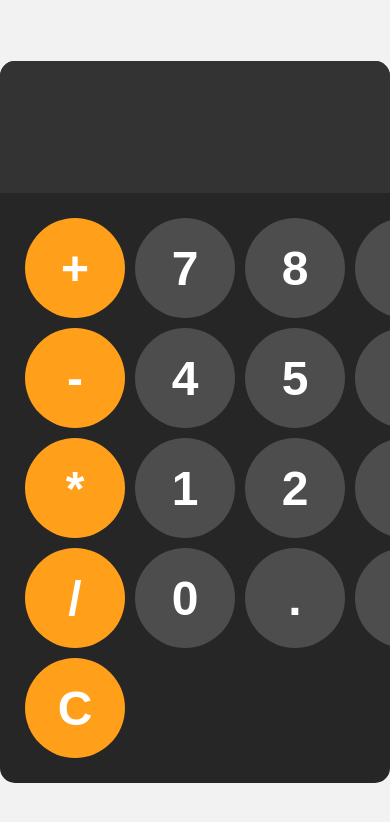
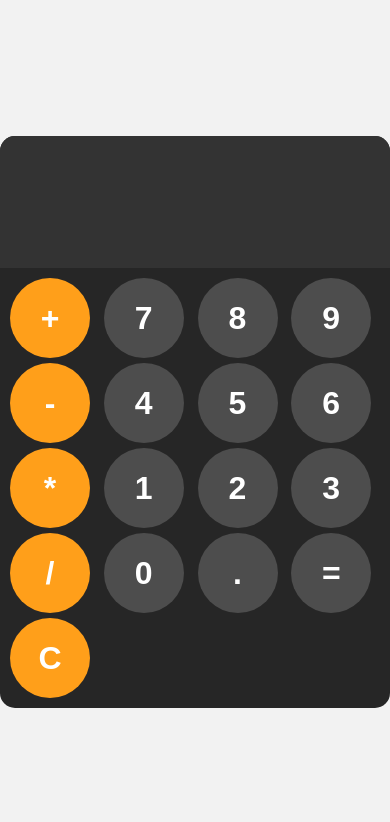
Before and after one commit to cayresmateus/first-calculator, a plain HTML site: page index.html in a window 390 px wide. Drawn offline with Linux system fonts and the light colour scheme.

Commit message:
deixando responsivo

```diff
--- a/style.css
+++ b/style.css
@@ -54,3 +54,30 @@ button:active{
 .operator-btn:active{
     background-color: hsl(35, 100%, 75%);
 }
+@media only screen and (max-width: 600px) {
+    #keys{
+        display: grid;
+        grid-template-columns: repeat(4, 1fr);
+        gap: 5px;
+        padding: 10px;
+    }
+    #calculator{
+        font-family: Arial, sans-serif;
+        background-color: hsl(0, 0%, 15%);
+        border-radius: 15px;
+        max-width: 500px;
+
+    }
+    button{
+        width: 80px;
+        height: 80px;
+        border-radius: 50px;
+        border: none;
+        background-color: hsl(0, 0%, 30%);
+        color: white;
+        font-size: 2rem;
+        font-weight: bold;
+
+    }
+
+}
```
